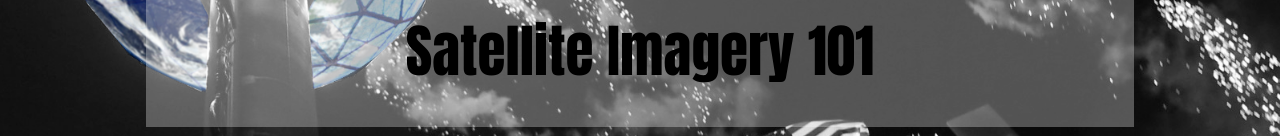
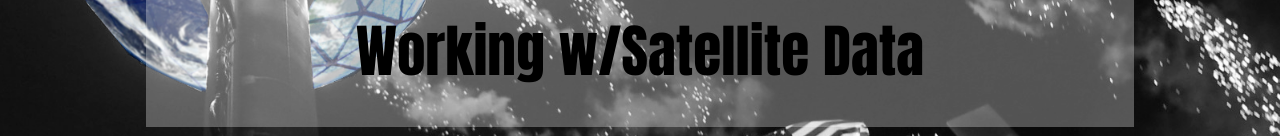
Before and after one commit to MaptimeNYC/12-28-16, a website: page index.html in a window 1280 px wide. Both pictures are taken after a click on the button 1177 px from the left and 734 px from the top of the page. Shown: the part 456-592 px from the top of the page. Drawn offline with Linux system fonts and the light colour scheme; a web font is replaced by a local one.

Commit message:
change name of slideshow title & Jan. Meetup
Switch the html title of the slidedeck to 'MaptimeNYC 12-28-16', and
change the name of the January meetup from 'Satellite Imagery 101' to
'Working w/Satellite Data'

```diff
--- a/index.html
+++ b/index.html
@@ -4,7 +4,7 @@
 		<meta charset="utf-8">
 		<meta name="viewport" content="width=device-width, initial-scale=1.0, maximum-scale=1.0, user-scalable=no">
 
-		<title>Maptime 12-28-16</title>
+		<title>MaptimeNYC 12-28-16</title>
 
 		<link rel="stylesheet" href="css/reveal.css">
 		<link rel="stylesheet" href="css/theme/maptimenyc.css">
@@ -30,7 +30,7 @@
 				<section data-background="./assets/ny_resolution.png" class="text-black">
 					<h1>Next Meetup</h1>
 					<h3>New Year's Resolutions:</h3>
-					<h3>Satellite Imagery 101</h3>
+					<h3>Working w/Satellite Data</h3>
 				</section>
 			</div>
 		</div>
```
